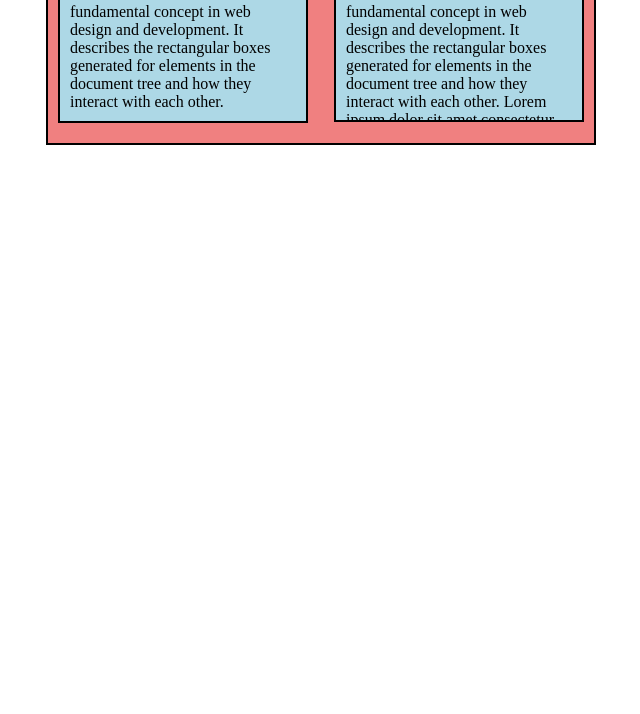
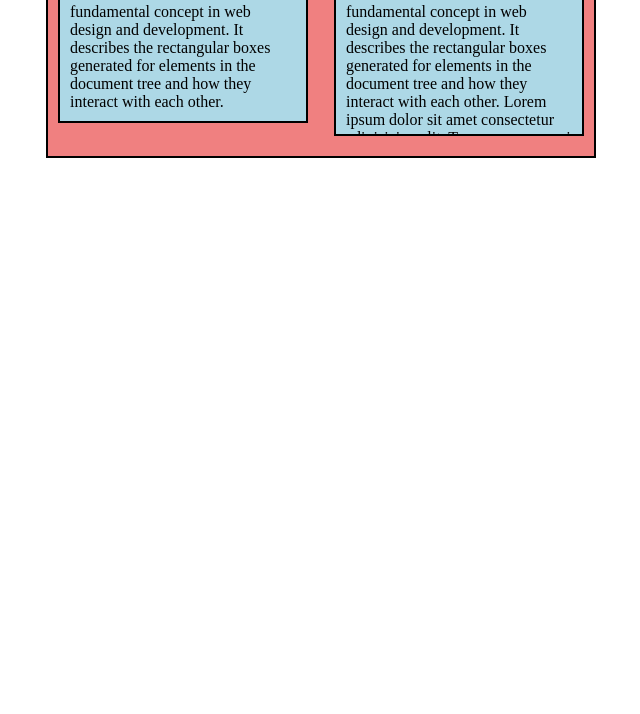
Before and after one commit to khalilsediq/CSS-BoxModel, a plain HTML site: page index.htm in a window 1280 px wide. Shown: the part 86-800 px from the top of the page, without its empty margins (319-959 px from the left). Drawn offline with Linux system fonts and the light colour scheme.

Commit message:
change to height

```diff
--- a/style.css
+++ b/style.css
@@ -31,6 +31,6 @@
     width: 250px;
     padding: 10px;
     background-color: lightblue;
-    height: 186px;
+    height: 200px;
     overflow: scroll;
 }
```
